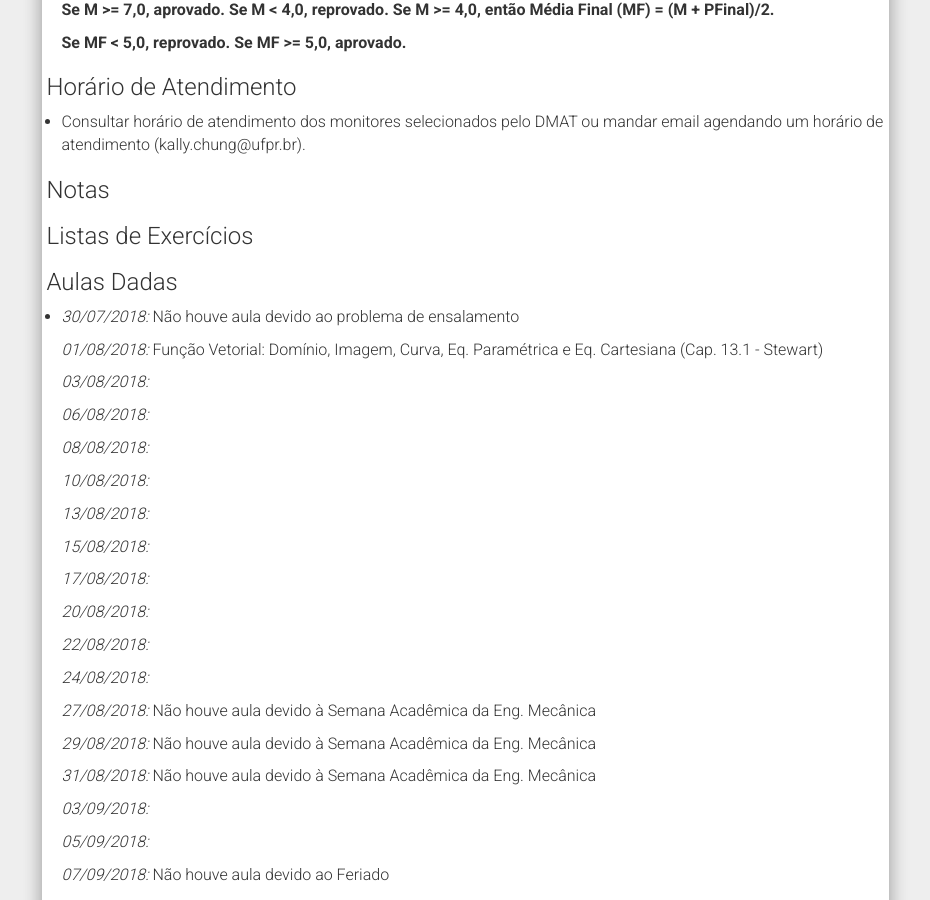
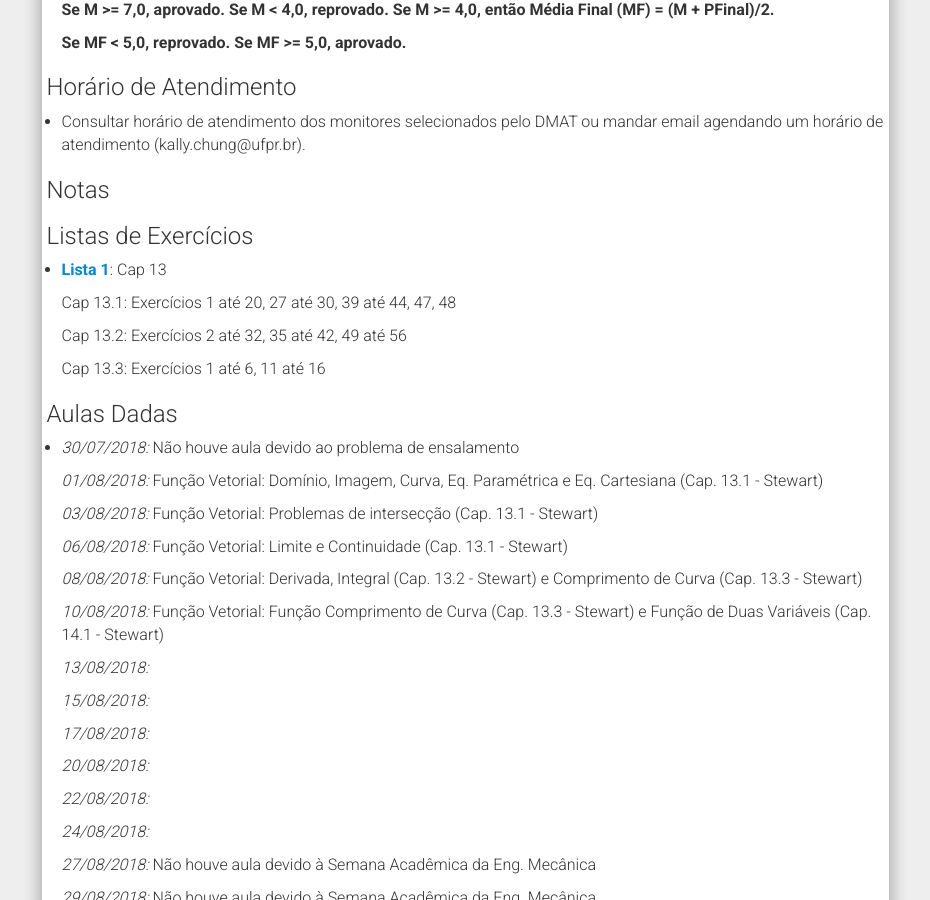
Before and after one commit to chunggnuhc/chunggnuhc.github.io, a Jekyll site: the page built from CMA211AD-Calc2-2sem2018.md, in a window 1280 px wide and 900 px high, scrolled down 877 px. Shown: the whole window, without its empty margins (321-1251 px from the left). Built offline with Jekyll 4.4.1, drawn with Linux system fonts in a browser that asks for light colours; nearby versions of some CDN libraries.

Commit message:
Update CM211AD - Cronog, Lista

```diff
--- a/CMA211AD-Calc2-2sem2018.md
+++ b/CMA211AD-Calc2-2sem2018.md
@@ -50,19 +50,28 @@
 
 <h3>Listas de Exercícios</h3>
 
+- [Lista 1](/disciplinas2sem2018/ListaExerc01 - CM211AD.pdf): Cap 13
+
+  Cap 13.1: Exercícios 1 até 20, 27 até 30, 39 até 44, 47, 48
+
+  Cap 13.2: Exercícios 2 até 32, 35 até 42, 49 até 56
+
+  Cap 13.3: Exercícios 1 até 6, 11 até 16
+
+
 <h3>Aulas Dadas</h3>
 
 - _30/07/2018:_ Não houve aula devido ao problema de ensalamento
 
   _01/08/2018:_ Função Vetorial: Domínio, Imagem, Curva, Eq. Paramétrica e Eq. Cartesiana (Cap. 13.1 - Stewart)
 
-  _03/08/2018:_
+  _03/08/2018:_ Função Vetorial: Problemas de intersecção (Cap. 13.1 - Stewart)
 
-  _06/08/2018:_
+  _06/08/2018:_ Função Vetorial: Limite e Continuidade (Cap. 13.1 - Stewart)
 
-  _08/08/2018:_
+  _08/08/2018:_ Função Vetorial: Derivada, Integral (Cap. 13.2 - Stewart) e Comprimento de Curva (Cap. 13.3 - Stewart)
 
-  _10/08/2018:_
+  _10/08/2018:_ Função Vetorial: Função Comprimento de Curva (Cap. 13.3 - Stewart) e Função de Duas Variáveis (Cap. 14.1 - Stewart)
 
   _13/08/2018:_
 
```
